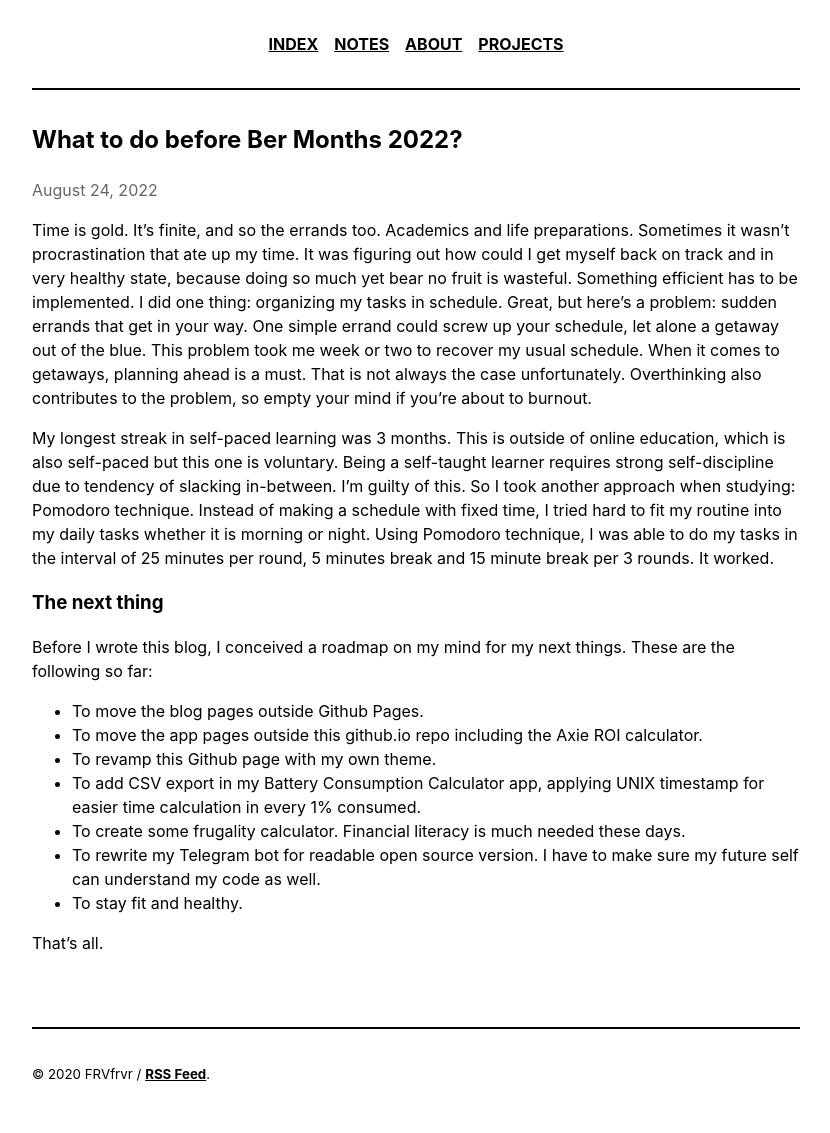
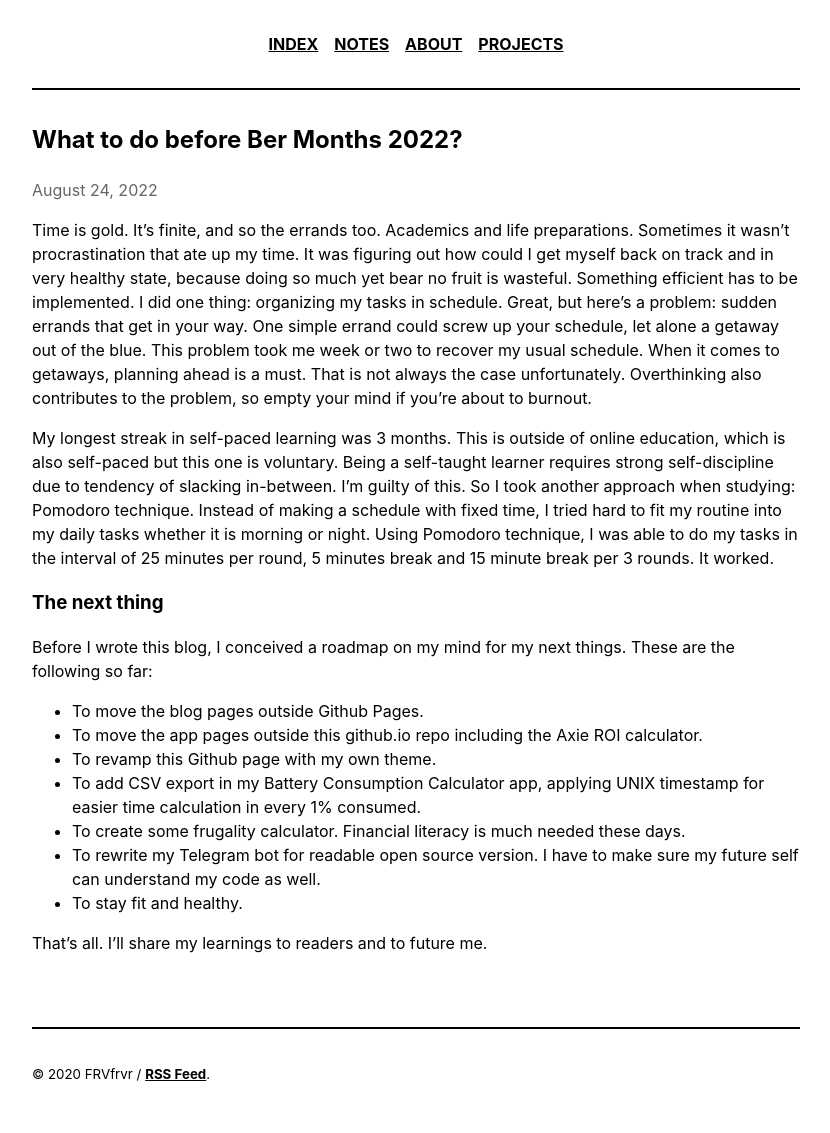
Before and after one commit to frvfrvr/frvfrvr.github.io, a Jekyll site: the page built from docs/_posts/2022-08-24-todosoon.md, in a window 1280 px wide. Shown: the whole page, without its empty margins (224-1054 px from the left). Built offline with Jekyll 4.4.1, drawn with Linux system fonts in a browser that asks for light colours; comment, search, counter and statistics services are not loaded.

Commit message:
Update 2022-08-24-todosoon.md

```diff
--- a/docs/_posts/2022-08-24-todosoon.md
+++ b/docs/_posts/2022-08-24-todosoon.md
@@ -21,4 +21,4 @@ Before I wrote this blog, I conceived a roadmap on my mind for my next things. T
 * To stay fit and healthy.
 
 
-That's all.
+That's all. I'll share my learnings to readers and to future me.
```
